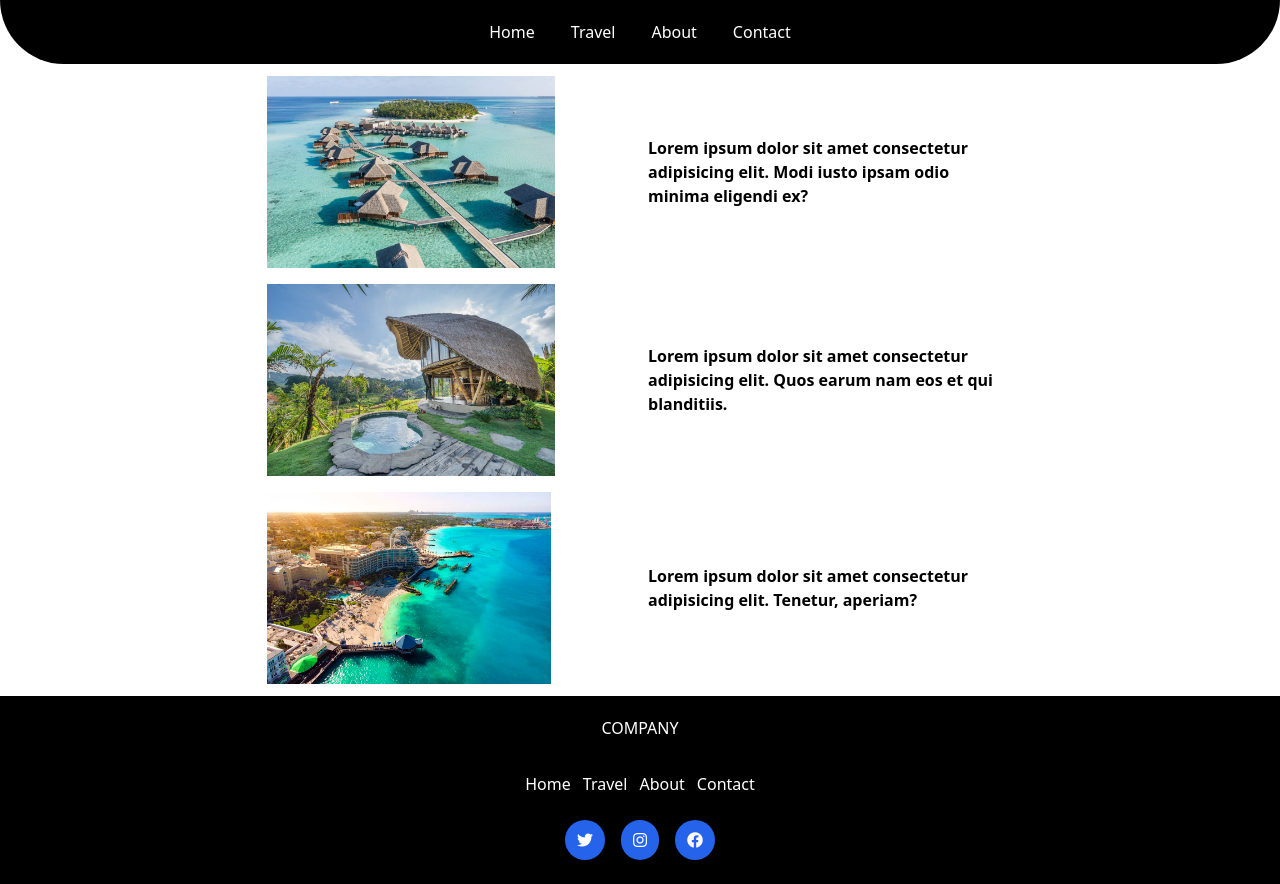
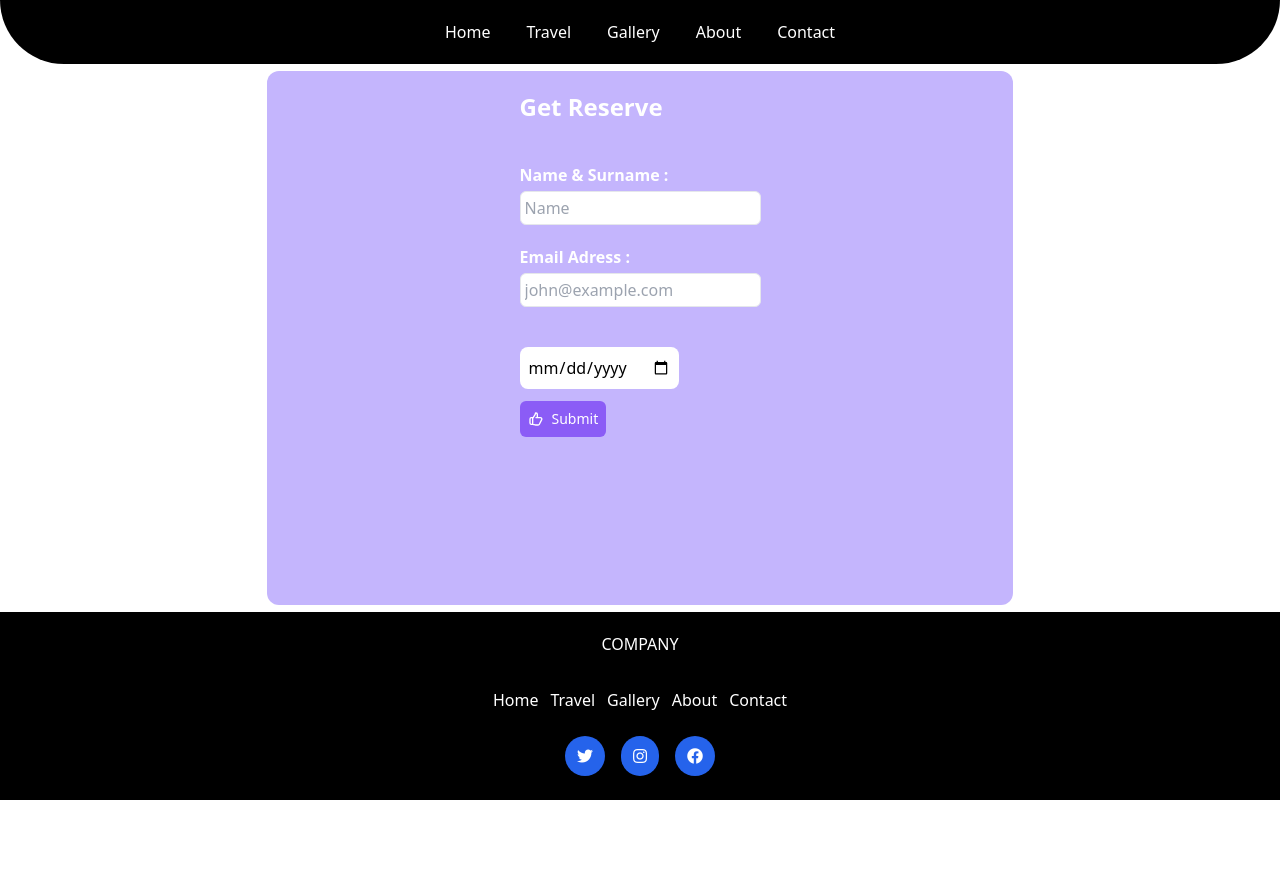
Before and after one commit to mertilter7/travel-example-VUE, a Vue app: page /travel in a window 1280 px wide. After the commit the page ends 800 px from the top, so only its background shows below. Built offline with nearby package versions, Linux system fonts and the light colour scheme.

Commit message:
last commit

```diff
--- a/src/components/Footer.vue
+++ b/src/components/Footer.vue
@@ -16,6 +16,13 @@
             to="/travel"
             class="hover:bg-purple-700 focus:outline-none focus:ring-2 focus:ring-purple-600 focus:ring-opacity-50 p-1 rounded-md"
             >Travel</router-link
+          >
+        </li>
+        <li>
+          <router-link
+            to="/gallery"
+            class="hover:bg-purple-700 focus:outline-none focus:ring-2 focus:ring-purple-600 focus:ring-opacity-50 p-1 rounded-md"
+            >Gallery</router-link
           >
         </li>
         <li>
--- /dev/null
+++ b/src/components/Gallery.vue
@@ -0,0 +1,43 @@
+<template>
+  <div class="">
+    <div class="container mx-auto w-auto h-full items-center">
+      <div
+        class="grid grid-cols-2 py-3 items-center gap-4 md:w-7/12 xl:w-7/12 mx-auto"
+      >
+        <div class="">
+          <img src="../assets/maldives.jpg" class="object-cover h-48" />
+        </div>
+        <div class="font-semibold">
+          <p>
+            Lorem ipsum dolor sit amet consectetur adipisicing elit. Modi iusto
+            ipsam odio minima eligendi ex?
+          </p>
+        </div>
+        <div class="">
+          <img src="../assets/bali.jpg" class="object-cover h-48" />
+        </div>
+        <div class="font-semibold">
+          <p>
+            Lorem ipsum dolor sit amet consectetur adipisicing elit. Quos earum
+            nam eos et qui blanditiis.
+          </p>
+        </div>
+        <div class="">
+          <img src="../assets/Bahamas_2020.jpg" class="object-cover h-48" />
+        </div>
+        <div class="font-semibold">
+          <p>
+            Lorem ipsum dolor sit amet consectetur adipisicing elit. Tenetur,
+            aperiam?
+          </p>
+        </div>
+      </div>
+    </div>
+  </div>
+</template>
+<script>
+export default {
+  name: "gallery",
+};
+</script>
+<style scoped></style>
--- a/src/components/Navbar.vue
+++ b/src/components/Navbar.vue
@@ -14,6 +14,13 @@
             to="/travel"
             class="hover:bg-purple-700 focus:outline-none focus:ring-2 focus:ring-purple-600 focus:ring-opacity-50 p-2 rounded-lg"
             >Travel</router-link
+          >
+        </li>
+        <li>
+          <router-link
+            to="/gallery"
+            class="hover:bg-purple-700 focus:outline-none focus:ring-2 focus:ring-purple-600 focus:ring-opacity-50 p-2 rounded-lg"
+            >Gallery</router-link
           >
         </li>
         <li>
--- a/src/components/Travel.vue
+++ b/src/components/Travel.vue
@@ -1,43 +1,63 @@
 <template>
-  <div class="">
-    <div class="container mx auto w-auto h-full items-center">
-      <div
-        class="grid grid-cols-2 py-3 items-center gap-4 md:w-7/12 xl:w-7/12 mx-auto"
+  <div
+    class="container mx-auto h-4/6 w-7/12 bg-purple-300 flex justify-center rounded-xl"
+  >
+    <div>
+      <h2 class="my-5 text-white font-bold text-2xl font-sans">Get Reserve</h2>
+      <section>
+        <label class="block my-10">
+          <span class="text-white font-semibold">Name & Surname :</span>
+          <input
+            type="text"
+            class="form-input mt-1 block w-full border p-1 rounded-md"
+            placeholder="Name"
+          />
+          <label class="block my-5">
+            <span class="text-white font-semibold">Email Adress :</span>
+            <input
+              type="email"
+              class="form-input mt-1 block w-full border p-1 rounded-md"
+              placeholder="john@example.com"
+              v-model="mail"
+            />
+          </label>
+        </label>
+
+        <input type="date" class="focus:bg-red-300 text-black rounded-lg p-2" />
+      </section>
+      <button
+        type="button"
+        class="focus:outline-none text-white text-sm p-2 my-3 rounded-md bg-purple-500 hover:bg-purple-900 hover:shadow-lg flex items-center"
       >
-        <div class="">
-          <img src="../assets/maldives.jpg" class="object-cover h-48" />
-        </div>
-        <div class="font-semibold">
-          <p>
-            Lorem ipsum dolor sit amet consectetur adipisicing elit. Modi iusto
-            ipsam odio minima eligendi ex?
-          </p>
-        </div>
-        <div class="">
-          <img src="../assets/bali.jpg" class="object-cover h-48" />
-        </div>
-        <div class="font-semibold">
-          <p>
-            Lorem ipsum dolor sit amet consectetur adipisicing elit. Quos earum
-            nam eos et qui blanditiis.
-          </p>
-        </div>
-        <div class="">
-          <img src="../assets/Bahamas_2020.jpg" class="object-cover h-48" />
-        </div>
-        <div class="font-semibold">
-          <p>
-            Lorem ipsum dolor sit amet consectetur adipisicing elit. Tenetur,
-            aperiam?
-          </p>
-        </div>
-      </div>
+        <svg
+          class="w-4 h-4 mr-2"
+          xmlns="http://www.w3.org/2000/svg"
+          fill="none"
+          viewBox="0 0 24 24"
+          stroke="currentColor"
+        >
+          <path
+            stroke-linecap="round"
+            stroke-linejoin="round"
+            stroke-width="2"
+            d="M14 10h4.764a2 2 0 011.789 2.894l-3.5 7A2 2 0 0115.263 21h-4.017c-.163 0-.326-.02-.485-.06L7 20m7-10V5a2 2 0 00-2-2h-.095c-.5 0-.905.405-.905.905 0 .714-.211 1.412-.608 2.006L7 11v9m7-10h-2M7 20H5a2 2 0 01-2-2v-6a2 2 0 012-2h2.5"
+          />
+        </svg>
+        Submit
+      </button>
     </div>
   </div>
 </template>
 <script>
 export default {
-  name: "travel",
+  name: "Travel",
+  components: {},
+  data() {
+    return {
+      date: "",
+      identify: "",
+      mail: "",
+    };
+  },
 };
 </script>
-<style scoped></style>
```
